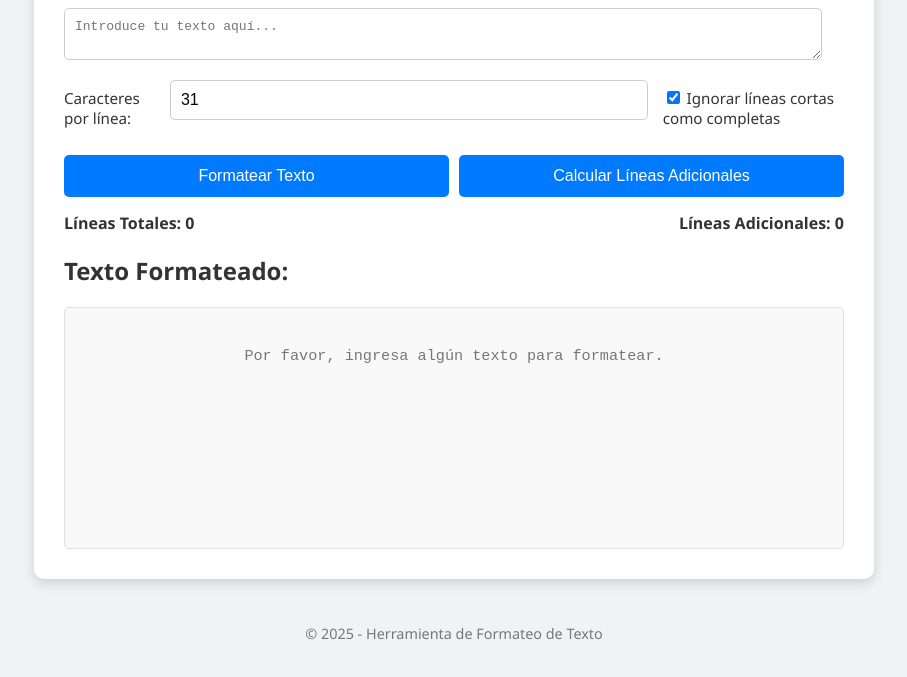
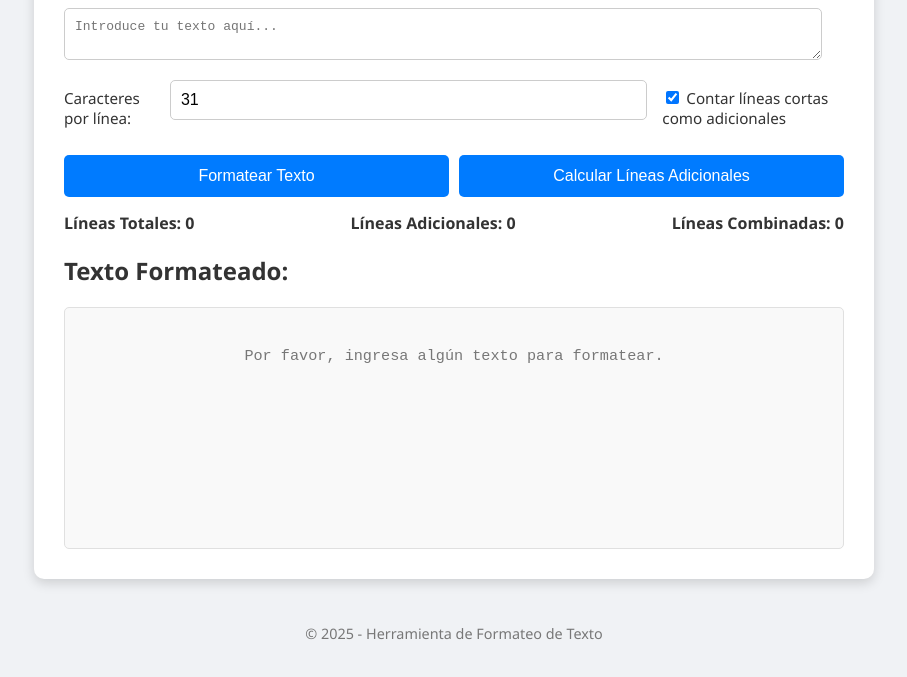
Before and after one commit to DavidVega707/contador, a plain HTML site: page index.html in a window 1280 px wide. Both pictures are taken after a click on the button "Formatear Texto". Shown: the part 136-813 px from the top of the page, without its empty margins (186-1093 px from the left). Drawn offline with Linux system fonts and the light colour scheme.

Commit message:
Update index.html

```diff
--- a/index.html
+++ b/index.html
@@ -117,7 +117,7 @@
         <div class="controls">
             <label for="maxChars">Caracteres por línea:</label>
             <input type="number" id="maxChars" value="31" min="1">
-            <label><input type="checkbox" id="countShort" checked> Ignorar líneas cortas como completas</label>
+            <label><input type="checkbox" id="countShort" checked> Contar líneas cortas como adicionales</label>
         </div>
         <div class="buttons">
             <button onclick="formatText()">Formatear Texto</button>
@@ -126,6 +126,7 @@
         <div class="counts">
             <span id="totalLinesText">Líneas Totales: 0</span>
             <span id="additionalLinesText">Líneas Adicionales: 0</span>
+            <span id="combinedLinesText">Líneas Combinadas: 0</span>
         </div>
         <h2>Texto Formateado:</h2>
         <div id="outputText" class="output-container"></div>
@@ -159,7 +160,7 @@
                 const trimmed = lineText.trim();
                 if (trimmed.length > 0) {
                     const isShort = trimmed.length < minToCount;
-                    if (!countShort && isShort) {
+                    if (countShort && isShort) {
                         additionalChars.push(trimmed.length);
                         appendLine(lineText, '');
                     } else {
@@ -228,8 +229,10 @@
         }
 
         function updateCounts(counted, additional) {
+            const combined = counted + additional;
             document.getElementById('totalLinesText').innerText = `Líneas Totales: ${counted}`;
             document.getElementById('additionalLinesText').innerText = `Líneas Adicionales: ${additional}`;
+            document.getElementById('combinedLinesText').innerText = `Líneas Combinadas: ${combined}`;
         }
     </script>
 </body>
```
